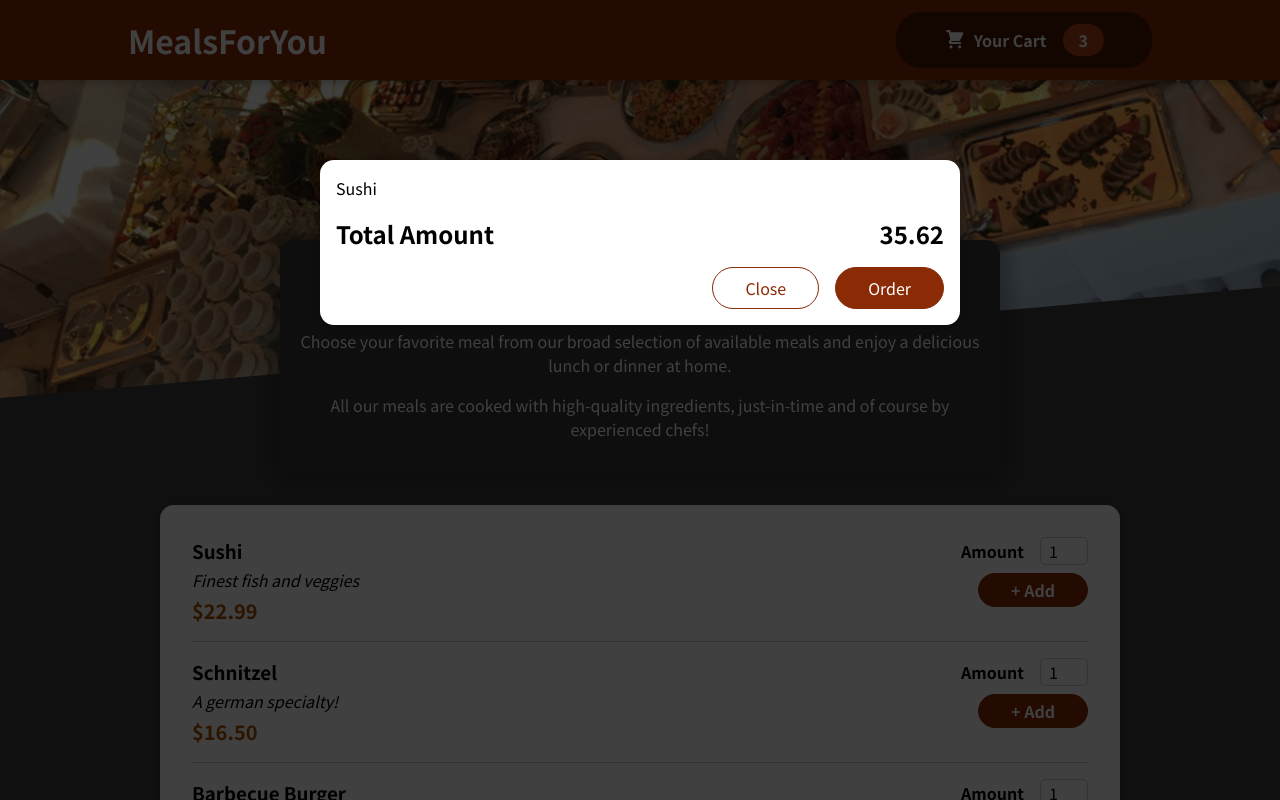
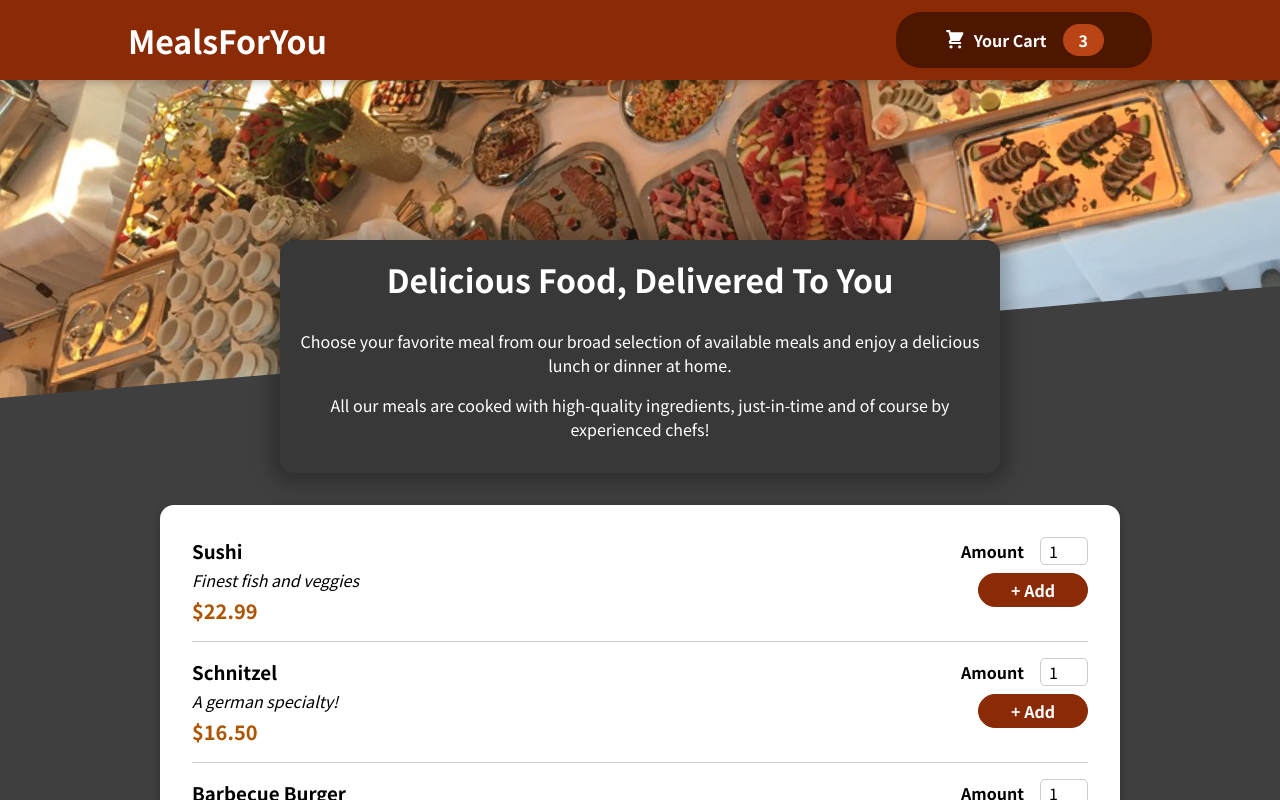
Before and after one commit to SametAydinhan/react-projects, a React (Create React App) app in the folder food-order-app/: page / in a window 1280 px wide. Shown: the top 800 px of the page. Built offline with nearby package versions, Linux system fonts and the light colour scheme.

Commit message:
feat:manage cart & modal state

```diff
--- a/food-order-app/src/App.js
+++ b/food-order-app/src/App.js
@@ -1,13 +1,21 @@
-import { Fragment } from "react";
+import { Fragment, useState } from "react";
 import Header from "./components/Layout/Header";
 import Meals from "./components/Meals/Meals";
 import Cart from "./components/Cart/Cart";
 
 function App() {
+  const [cartIsShown, setCartIsShown] = useState(false);
+
+  const showCartHandler = () => {
+    setCartIsShown(true);
+  };
+  const hideCartHandler  = () =>{
+    setCartIsShown(false);
+  };
   return (
     <Fragment>
-      <Cart/>
-      <Header />
+     {cartIsShown && <Cart onHideCart={hideCartHandler}/>}
+      <Header onShowCart={showCartHandler}/>
       <main>
         <Meals />
       </main>
--- a/food-order-app/src/components/Cart/Cart.js
+++ b/food-order-app/src/components/Cart/Cart.js
@@ -10,14 +10,14 @@ const Cart = (props) => {
     </ul>
   );
   return (
-    <Modal>
+    <Modal onClick={props.onHideCart}>
       {cartItems}
       <div className={classes.total}>
         <span>Total Amount</span>
         <span>35.62</span>
       </div>
       <div className={classes.actions}>
-        <button className={classes['button--alt']}>Close</button>
+        <button className={classes['button--alt']} onClick={props.onHideCart}>Close</button>
         <button className={classes.button}>Order</button>
       </div>
     </Modal>
--- a/food-order-app/src/components/Layout/Header.js
+++ b/food-order-app/src/components/Layout/Header.js
@@ -8,7 +8,7 @@ const Header = (props) => {
     <Fragment>
       <header className={classes.header}>
         <h1>MealsForYou</h1>
-        <HeaderCartButton />
+        <HeaderCartButton onClick={props.onShowCart}/>
       </header>
       <div className={classes["main-image"]}>
         <img src={mealsImage} alt='A table full of delicious food!' />
--- a/food-order-app/src/components/Layout/HeaderCartButton.js
+++ b/food-order-app/src/components/Layout/HeaderCartButton.js
@@ -2,7 +2,7 @@ import CartIcon from "../Cart/CartICon";
 import classes from './HeaderCartButton.module.css'
 
 const HeaderCartButton = props =>{
-    return <button className={classes.button}>
+    return <button className={classes.button} onClick={props.onClick}>
         <span className={classes.icon}>
             <CartIcon />
         </span>
--- a/food-order-app/src/components/UI/Modal.js
+++ b/food-order-app/src/components/UI/Modal.js
@@ -3,7 +3,7 @@ import classes from "./Modal.module.css";
 import ReactDOM from "react-dom";
 
 const Backdrop = (props) => {
-  return <div className={classes.backdrop}></div>;
+  return <div className={classes.backdrop} onClick={props.onClose}></div>;
 };
 
 const ModalOverlay = (props) => {
@@ -19,7 +19,7 @@ const portalElement = document.getElementById("overlays");
 const Modal = (props) => {
   return (
     <Fragment>
-      {ReactDOM.createPortal(<Backdrop />, portalElement)}
+      {ReactDOM.createPortal(<Backdrop onClose={props.onClick}/>, portalElement)}
       {ReactDOM.createPortal(
         <ModalOverlay>{props.children}</ModalOverlay>,
         portalElement
```
